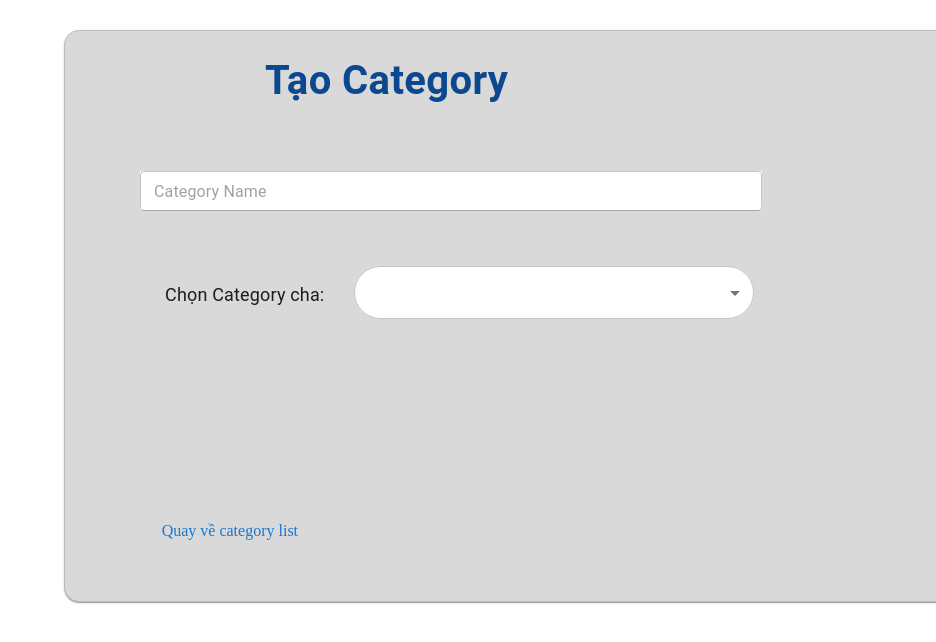
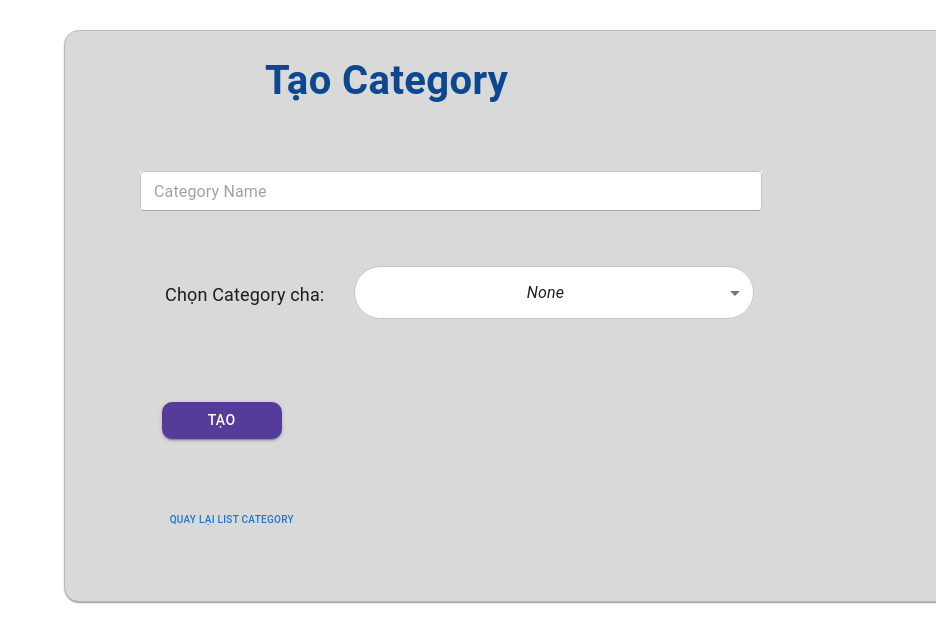
Before and after one commit to quandhhe151315/SEP490_G55_SPR24_FE, a React (Create React App) app in the folder kitchendelights/: page /CreateCategory in a window 1280 px wide. Shown: the top 642 px of the page, without its empty margins (344-1280 px from the left). Built offline with nearby package versions, Linux system fonts and the light colour scheme; what @tiptap/extension-subscript, @tiptap/extension-superscript would draw is missing.

Commit message:
Delete category

```diff
--- a/kitchendelights/src/components/Button/CategoryButton.jsx
+++ b/kitchendelights/src/components/Button/CategoryButton.jsx
@@ -2,19 +2,16 @@ import { Button } from "@mui/material";
 import React from "react";
 import { Navigate, useNavigate } from "react-router-dom";
 function CategoryButton(props){
-    const{text,marginLeft,marginRight,marginTop,marginBottom,onclick}=props;
-    const navigate = useNavigate();
-    const goToCreateCategory = () => {
-        navigate('/CreateCategory')
-      }
+    const{text,height,width,marginLeft,marginRight,marginTop,marginBottom,onClick}=props;
+
     return(
         <Button
             variant="contained"
             sx={{
                 backgroundColor:'#553C9A',
                 borderRadius:'10px',
-                width: 'auto' ,
-                height: 'auto' ,
+                width: width ,
+                height: height ,
                 color:'#FFFFFF',
                 marginLeft:marginLeft,
                 marginRight: marginRight,
@@ -23,7 +20,7 @@ function CategoryButton(props){
                 fontSize:'14px',
                 textAlign:'center'
             }}
-            onClick={onclick}
+            onClick={onClick}
         >
             {text}
         </Button>
--- a/kitchendelights/src/containers/Category/CreateCategory.jsx
+++ b/kitchendelights/src/containers/Category/CreateCategory.jsx
@@ -1,14 +1,24 @@
-import React from "react";
+import React, { useState } from "react";
 import Typography from "@mui/material/Typography";
 import Grid from "@mui/material/Grid";
-import { Paper, TextField } from "@mui/material";
+import { Button, Paper, TextField } from "@mui/material";
 import MenuItem from '@mui/material/MenuItem';
 import FormControl from '@mui/material/FormControl';
 import Select from '@mui/material/Select';
 import Link from "@mui/material/Link";
+import CategoryButton from "../../components/Button/CategoryButton";
+import { Navigate, useNavigate } from "react-router-dom";
+function CreateCategory() {
+    const navigate = useNavigate();
+    const [selectedValue, setSelectedValue] = useState('0');
 
-function CreateCategory() {
+    const handleChange = (event) => {
+        setSelectedValue(event.target.value);
 
+    };
+    const GoToListCategory = () => {
+        navigate('/ViewListCategory');
+    }
     return (
         <div>
             <Grid >
@@ -26,25 +36,26 @@ function CreateCategory() {
                                 <Grid item xs container direction="row" sx={{ marginTop: '30px' }}>
                                     <Typography sx={{ fontSize: '18px', marginTop: '40px', marginLeft: '70px' }}>Chọn Category cha: </Typography>
                                     <FormControl sx={{ marginTop: '5px', marginLeft: '30px', minWidth: '60%', textAlign: 'center' }}>
-                                        <Select sx={{ marginTop: '20px', width: '100%', borderRadius: '30px', height: '70%', backgroundColor: '#FFFFFF' }}
+                                        <Select value={selectedValue} onChange={handleChange} sx={{ marginTop: '20px', width: '100%', borderRadius: '30px', height: '70%', backgroundColor: '#FFFFFF' }}
                                             //value={age}
                                             //onChange={handleChange}
                                             displayEmpty
                                             inputProps={{ 'aria-label': 'Without label' }}
                                         >
-                                            <MenuItem value="">
+                                            <MenuItem value={0}>
                                                 <em>None</em>
                                             </MenuItem>
-                                            <MenuItem value={10}>Bữa ăn cho trẻ</MenuItem>
-                                            <MenuItem value={20}>Món nướng</MenuItem>
-                                            <MenuItem value={30}>Món ăn chay</MenuItem>
+                                            <MenuItem value={10}>Món nướng</MenuItem>
+                                            <MenuItem value={20}>Bữa sáng</MenuItem>
+                                            <MenuItem value={30}>Bữa ăn nhẹ</MenuItem>
                                         </Select>
                                     </FormControl>
                                 </Grid>
+                                <Grid item >
+                                    <CategoryButton text='Tạo' height='auto' width='120px' marginLeft='10%' marginTop='80px' ></CategoryButton>
+                                </Grid>
                                 <Grid item xs container direction="row">
-                                <Link href="#" underline="hover" sx={{marginTop:'30%',marginLeft:'10%'}}>
-                                    {'Quay về category list'}
-                                </Link>
+                                    <Button onClick={GoToListCategory} sx={{ fontSize: '10px', marginTop: '10%', marginLeft: '10%' }}>Quay lại list category</Button>
                                 </Grid>
 
                             </Grid>
--- a/kitchendelights/src/containers/Category/ListCategory.jsx
+++ b/kitchendelights/src/containers/Category/ListCategory.jsx
@@ -1,5 +1,5 @@
-import { List, Paper, Typography } from "@mui/material";
-import React from "react";
+import { Dialog, List, Paper, Typography } from "@mui/material";
+import React, { useState } from "react";
 import { styled } from '@mui/material/styles';
 import Table from '@mui/material/Table';
 import TableBody from '@mui/material/TableBody';
@@ -10,11 +10,24 @@ import TableRow from '@mui/material/TableRow';
 import CategoryButton from "../../components/Button/CategoryButton";
 import Button from "@mui/material/Button";
 import { Navigate, useNavigate } from "react-router-dom";
+import DialogActions from '@mui/material/DialogActions';
+import DialogContent from '@mui/material/DialogContent';
+import DialogContentText from '@mui/material/DialogContentText';
+import DialogTitle from '@mui/material/DialogTitle';
 
 function ListCategoryDashboard() {
 
   const navigate = useNavigate();
 
+  const [open, setOpen] = React.useState(false);
+
+  const handleClickOpen = () => {
+    setOpen(true);
+  };
+
+  const handleClose = () => {
+    setOpen(false);
+  };
   const StyledTableCell = styled(TableCell)(({ theme }) => ({
     [`&.${tableCellClasses.head}`]: {
       backgroundColor: '#EDF2F7',
@@ -44,15 +57,15 @@ function ListCategoryDashboard() {
   }
 
   function createData(id, name, parent) {
-        return { id, name, parent};
+    return { id, name, parent };
   }
 
   const rows = [
-        createData(1,'Món nướng','#'),
-        createData(2,'Bữa sáng', '#'),
-        createData(3,'Bữa ăn nhẹ', '#'),
-        createData(4,'các món ăn vặt', 'bữa ăn nhẹ'),
-        createData(5,'các bữa sáng cho trẻ', 'bữa sáng'),
+    createData(1, 'Món nướng', '#'),
+    createData(2, 'Bữa sáng', '#'),
+    createData(3, 'Bữa ăn nhẹ', '#'),
+    createData(4, 'các món ăn vặt', 'bữa ăn nhẹ'),
+    createData(5, 'các bữa sáng cho trẻ', 'bữa sáng'),
   ];
 
   return (
@@ -61,8 +74,8 @@ function ListCategoryDashboard() {
         <Typography sx={{ fontSize: '24px', fontWeight: '', marginLeft: '10%', marginTop: '30px', color: '#4A5568' }}>
           Danh sách category
         </Typography>
-                    <CategoryButton text='Tạo category mới' marginLeft='70%' marginTop='10px' onclick={goToCreateCategory}></CategoryButton>
-                <TableContainer sx={{marginTop:'20px'}}>
+        <CategoryButton text='Tạo category mới' height='auto' width='auto' marginLeft='70%' marginTop='10px' onClick={goToCreateCategory}></CategoryButton>
+        <TableContainer sx={{ marginTop: '20px' }}>
           <Table sx={{ minWidth: 700 }} aria-label="customized table">
             <TableHead>
               <TableRow>
@@ -81,7 +94,7 @@ function ListCategoryDashboard() {
                   <StyledTableCell align="left">{row.parent}</StyledTableCell>
                   <StyledTableCell>
                     <Button href="#text-buttons" onClick={goToUpdateCategory}>Update</Button>
-                                    <Button href="#text-buttons">Delete</Button>
+                    <Button href="#text-buttons" onClick={handleClickOpen}>Delete</Button>
                   </StyledTableCell>
                 </StyledTableRow>
               ))}
@@ -89,6 +102,28 @@ function ListCategoryDashboard() {
           </Table>
         </TableContainer>
       </Paper>
+
+        <Dialog
+          open={open}
+          onClose={handleClose}
+          aria-labelledby="alert-dialog-title"
+          aria-describedby="alert-dialog-description"
+        >
+          <DialogTitle id="alert-dialog-title">
+            {"Xác nhận xóa category"}
+          </DialogTitle>
+          <DialogContent>
+            <DialogContentText id="alert-dialog-description">
+              Bạn có chắc chắn muốn xóa category này?
+            </DialogContentText>
+          </DialogContent>
+          <DialogActions>
+            <Button onClick={handleClose}>Có</Button>
+            <Button onClick={handleClose} autoFocus>
+              Không
+            </Button>
+          </DialogActions>
+        </Dialog>
     </div>
   );
 }
--- a/kitchendelights/src/containers/Category/UpdateCategory.jsx
+++ b/kitchendelights/src/containers/Category/UpdateCategory.jsx
@@ -5,14 +5,17 @@ import { Paper, TextField } from "@mui/material";
 import MenuItem from '@mui/material/MenuItem';
 import FormControl from '@mui/material/FormControl';
 import Select from '@mui/material/Select';
-import Link from "@mui/material/Link";
+import CategoryButton from "../../components/Button/CategoryButton";
+import { useNavigate } from "react-router-dom";
 import Button from "@mui/material/Button";
 
 function UpdateCategory(){
-
+    const navigate = useNavigate();
     const [categoryName, setCategoryName] = useState('');
 
-
+    const GoToListCategory = () => {
+        navigate('/ViewListCategory');
+    }
 
     const getCategoryInformation = async () => {
         setCategoryName('Món nướng');
@@ -49,16 +52,17 @@ function UpdateCategory(){
                                             <MenuItem value="">
                                                 <em>None</em>
                                             </MenuItem>
-                                            <MenuItem value={10}>Bữa ăn cho trẻ</MenuItem>
-                                            <MenuItem value={20}>Món nướng</MenuItem>
-                                            <MenuItem value={30}>Món ăn chay</MenuItem>
+                                            <MenuItem value={10}>Món nướng</MenuItem>
+                                            <MenuItem value={20}>Bữa sáng</MenuItem>
+                                            <MenuItem value={30}>Bữa ăn nhẹ</MenuItem>
                                         </Select>
                                     </FormControl>
                                 </Grid>
+                                <Grid item >
+                                <CategoryButton text='Cập nhật' height='auto' width='120px' marginLeft='10%' marginTop='80px' ></CategoryButton>
+                                </Grid>
                                 <Grid item xs container direction="row">
-                                <Link href="#" underline="hover" sx={{marginTop:'30%',marginLeft:'10%'}}>
-                                    {'Quay về category list'}
-                                </Link>
+                                    <Button onClick={GoToListCategory} sx={{ fontSize: '10px', marginTop: '10%', marginLeft: '10%' }}>Quay lại list category</Button>
                                 </Grid>
 
                             </Grid>
```
Lines whose indentation alone changed are shown as unchanged.
